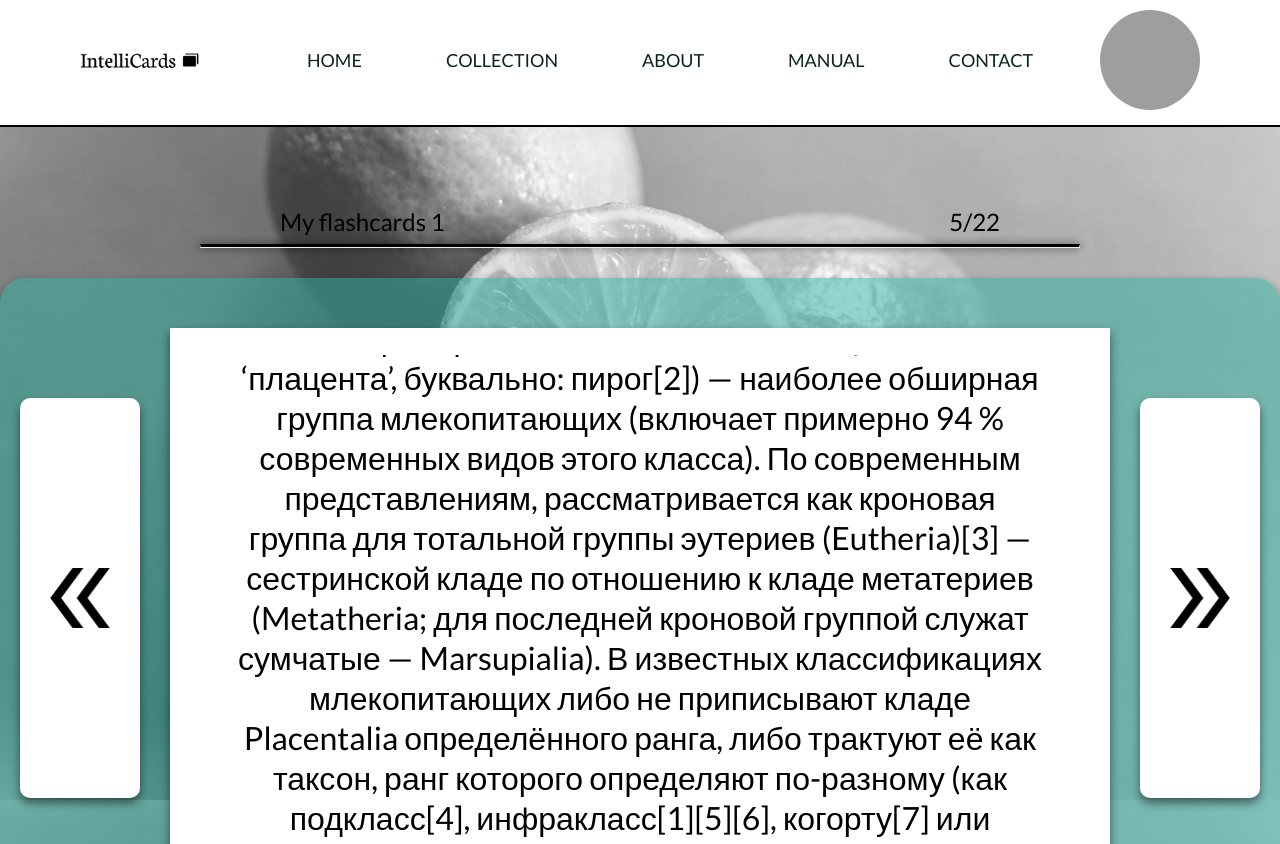
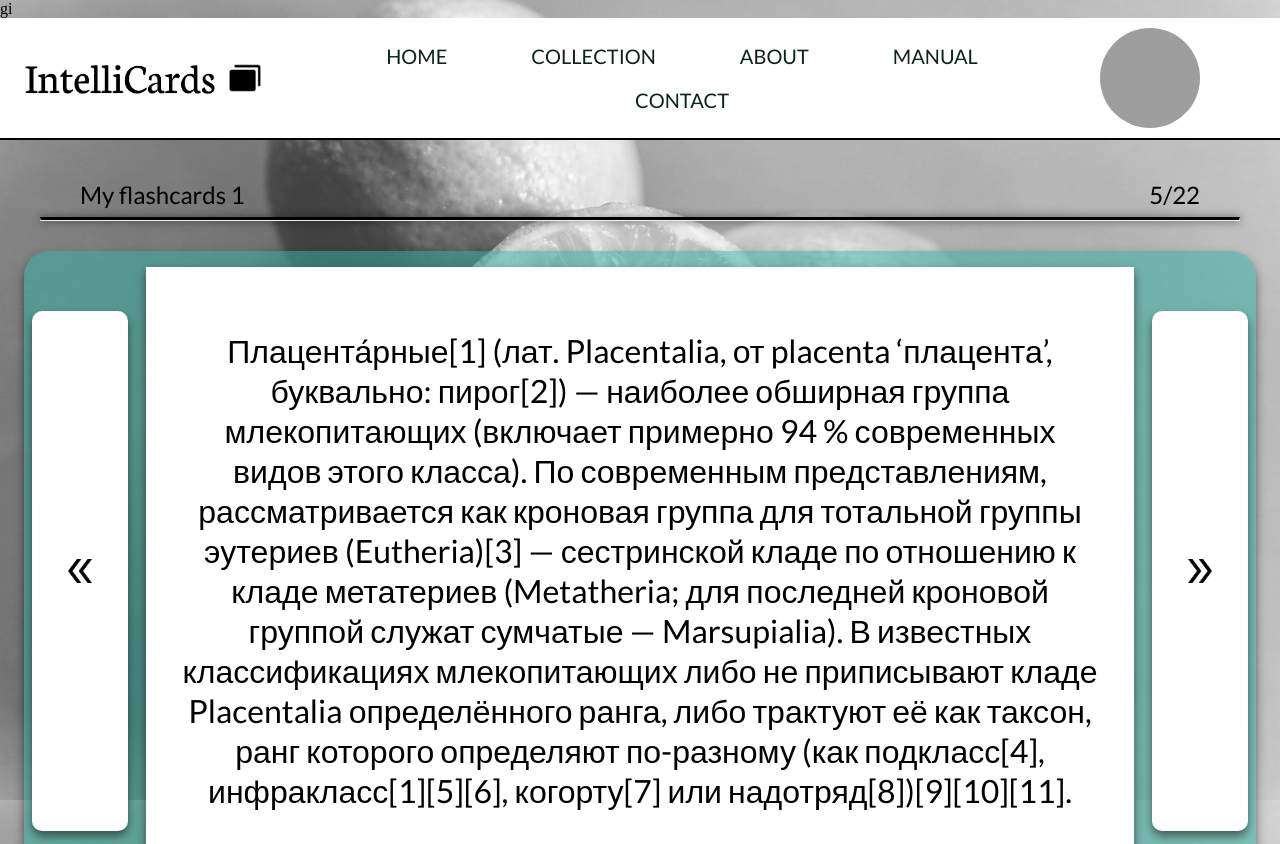
Before and after one commit to echpochmak31/echpochmak31.github.io, a plain HTML site: page index.html in a window 1280 px wide. Shown: the top 844 px of the page. Drawn offline with Linux system fonts and the light colour scheme; grey boxes are pictures that could not be loaded.

Commit message:
fix: adaptive design for mid-size screens

```diff
--- a/css/header.css
+++ b/css/header.css
@@ -13,9 +13,9 @@ header {
 }
 
 .top-bar-container .logo {
-    margin-left: 80px;
+    margin-left: 2%;
     width: 10%;
-    height: 10%;
+    height: auto; /* Это позволяет сохранить пропорции изображения */
 }
 
 nav ul li {
@@ -38,22 +38,12 @@ nav ul li a {
 }
 
 #avatar {
-    /* This image is 687 wide by 1024 tall, similar to your aspect ratio */
     background-image: url('https://i.stack.imgur.com/Dj7eP.jpg');
-
-    /* make a square container */
     width: 100px;
     height: 100px;
-
     margin-top: 10px;
     margin-bottom: 10px;
-
-    /* fill the container, preserving aspect ratio, and cropping to fit */
     background-size: cover;
-
-    /* center the image vertically and horizontally */
     background-position: top center;
-
-    /* round the edges to a circle with border radius 1/2 container size */
     border-radius: 50%;
 }
--- a/css/mid-screen-styles.css
+++ b/css/mid-screen-styles.css
@@ -1,4 +1,4 @@
-@media only screen and (min-width: 600px) and (max-width: 1280px) {
+@media only screen and (min-width: 600px) and (max-width: 2560px) {
     .flashcard-line {
         margin-left: 2.5rem;
         margin-right: 2.5rem;
@@ -14,30 +14,31 @@
     }
 
     .container {
-        padding: 0 5rem;
+        padding: 0 1.5rem;
     }
 
     #flashcard-block {
+        display: flex;
         flex-direction: row;
-        gap: 0.625rem; /* 10px */
+        gap: 0.625rem;
         width: 100%;
         min-height: 25rem;
-        padding: 0.5rem 0; /* Уменьшить отступы сверху и снизу */
     }
 
     .arrow-block {
-        width: 10%;
-        height: calc(100% - 7.5rem); /* Уменьшить высоту на размер отступов сверху и снизу */
+        width: 8%; /* Уменьшим ширину arrow-block */
+        height: calc(100% - 7.5rem);
         border-radius: 0.625rem;
     }
 
     #flashcard {
-        width: calc(80% - 1rem); /* Увеличить ширину, уменьшив отступы */
-        height: calc(100% - 2rem); /* Уменьшить высоту на размер отступов сверху и снизу */
+        width: calc(84% - 1rem); /* Увеличим ширину flashcard */
+        height: calc(100% - 2rem);
         display: flex;
         align-items: center;
         justify-content: center;
     }
+
 
     #flashcard div {
         width: calc(100% - 2rem);
@@ -47,8 +48,8 @@
 
     #flashcard-text {
         display: flex;
-        justify-content: flex-start; /* Изменено здесь */
-        align-items: flex-start; /* Изменено здесь */
+        justify-content: flex-start;
+        align-items: flex-start;
         width: 100%;
         height: 100%;
         text-align: center;
@@ -59,16 +60,9 @@
         font-family: 'Lato', sans-serif;
     }
 
-
-
-    #left-arrow-block {
-        background-size: 1.5rem; /* Уменьшить размер изображения стрелки */
-        margin-left: 0.5rem;
-    }
-
-    #right-arrow-block {
-        background-size: 1.5rem; /* Уменьшить размер изображения стрелки */
-        margin-right: 0.5rem;
+    #left-arrow-block, #right-arrow-block {
+        background-size: 1.5rem;
+        margin: 0 0.5rem; /* Применил стили к обоим блокам стрелок */
     }
 
     header {
@@ -81,9 +75,7 @@
     }
 
     .top-bar-container .logo {
-        margin-left: 5rem;
-        width: 15%;
-        height: 15%;
+        width: 20%; /* или любой другой процент, который вы считаете оптимальным для данного диапазона */
     }
 
     nav ul {
@@ -101,8 +93,10 @@
 
     #avatar {
         width: 6.25rem;
-        height: 6.25rem;
-        margin-top: 0.625rem;
-        margin-bottom: 0.625rem;
+        height: 6.25rem; /* Явное задание одинаковой ширины и высоты для сохранения круглой формы */
+        min-width: 6.25rem;
+        max-width: 6.25rem;
+        min-height: 6.25rem;
+        max-height: 6.25rem; /* Применение min и max для предотвращения изменений размеров */
     }
 }
--- a/css/mobile-styles.css
+++ b/css/mobile-styles.css
@@ -28,7 +28,7 @@
     .arrow-block {
         width: 3.125rem; /* 50px */
         height: calc(100% - 7.5rem); /* 120px */
-        border-radius: 0.3125rem; /* 5px */
+        border-radius: 0.625rem;
     }
 
     #flashcard {
@@ -51,12 +51,9 @@
         font-family: 'Lato', sans-serif;
     }
 
-    #left-arrow-block {
+    #left-arrow-block, #right-arrow-block {
         background-size: 1.875rem; /* 30px */
-    }
-
-    #right-arrow-block {
-        background-size: 1.875rem; /* 30px */
+        margin: 0 0.25rem;  /* Применил стили к обоим блокам стрелок */
     }
 
     header {
--- a/index.html
+++ b/index.html
@@ -1,5 +1,5 @@
 <!DOCTYPE html>
-<html lang="en">
+<html lang="en">gi
 <head>
     <title>IntelliCards</title>
     <meta charset="utf-8">
@@ -10,7 +10,7 @@
     <link rel="stylesheet" href="css/attributes-styles.css">
     <link rel="stylesheet" href="css/flashcard-styles.css">
     <link rel="stylesheet" media="screen and (max-width: 600px)" href="css/mobile-styles.css">
-    <link rel="stylesheet" media="screen and (min-width: 600px) and (max-width: 1080px)"
+    <link rel="stylesheet" media="screen and (min-width: 600px) and (max-width: 1280px)"
           href="css/mid-screen-styles.css">
 
 
```
